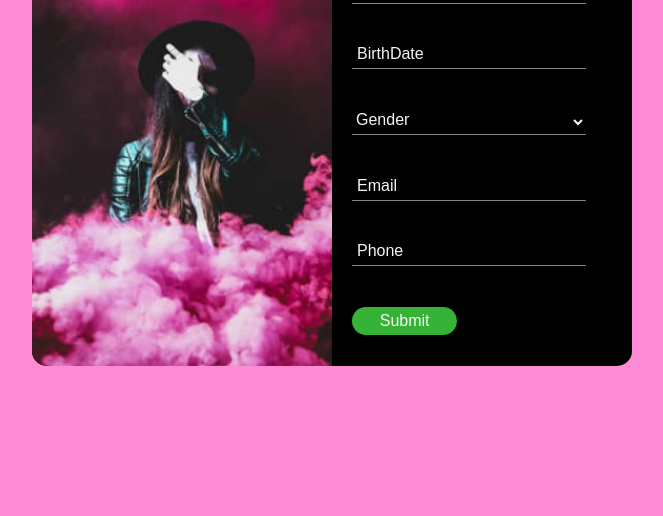
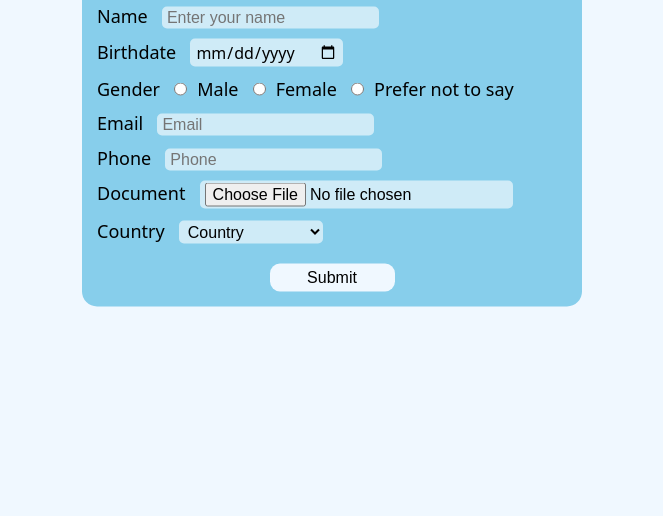
Before and after one commit to divyakumar31/web-programming, a plain HTML site: page practical4/practical4.html in a window 1280 px wide. Shown: the part 284-800 px from the top of the page, without its empty margins (308-971 px from the left). Drawn offline with Linux system fonts and the light colour scheme.

Commit message:
Practical3-4 completed

```diff
--- a/practical3/style.css
+++ b/practical3/style.css
@@ -85,7 +85,7 @@ p {
 .mission {
     width: 60%;
     margin: 15px auto;
-    text-align: justify;
+    text-align: left;
 }
 
 
--- a/practical4/practical4.html
+++ b/practical4/practical4.html
@@ -1,151 +1,143 @@
 <!DOCTYPE html>
 <html lang="en">
+
 <head>
     <meta charset="UTF-8">
     <meta name="viewport" content="width=device-width, initial-scale=1.0">
     <title>Registration Form</title>
     <style>
-        @import url('https://fonts.googleapis.com/css2?family=Poppins:wght@300;400;500;600;700&display=swap');
-
         * {
             margin: 0;
             padding: 0;
+            box-sizing: border-box;
         }
 
         body {
-            background-color: rgb(255, 139, 214);
-            font-family: 'Poppins', sans-serif;
+            background-color: aliceblue;
+            font-family: system-ui, -apple-system, BlinkMacSystemFont, 'Segoe UI', Roboto, Oxygen, Ubuntu, Cantarell, 'Open Sans', 'Helvetica Neue', sans-serif;
+            font-weight: 500;
         }
 
-        .container {
-            min-height: 100dvh;
-            display: flex;
-            align-items: center;
-            justify-content: center;
+        main {
+            position: absolute;
+            left: 50%;
+            top: 50%;
+            transform: translate(-50%, -50%);
+            width: min(60%, 500px);
+            background: skyblue;
+            border-radius: 15px;
         }
 
-        .form-container {
-            background-color: black;
-            width: 600px;
-            height: 500px;
-            border-radius: 15px;
+        form {
             display: flex;
+            flex-direction: column;
         }
 
-        .form-container>img {
-            object-fit: cover;
-            height: 100%;
-            width: 50%;
-            border-radius: 15px 0px 0px 15px;
+        form>div {
+            margin: 5px;
         }
 
-        .form-text {
-            margin: 20px;
-            display: flex;
-            flex-direction: column;
-            justify-content: space-around;
+        h1 {
+            margin: 15px 0px;
+            text-align: center;
         }
 
-        .form-text>h2 {
-            color: white;
-            /* color: rgb(193, 193, 193); */
-            font-size: 28px;
-            font-weight: 600;
+        label {
+            padding: 0px 10px;
+            font-size: 18px;
         }
 
         input,
         select {
-            margin-top: 20px;
-            background-color: transparent;
-            /* border: 0; */
-            /* color: rgb(137, 135, 135); */
-            color: whitesmoke;
+            background-color: rgba(255, 255, 255, 0.6);
             border: 0;
             outline: 0;
-            padding-left: 5px;
-            padding-bottom: 5px;
+            border-radius: 5px;
+            padding: 2px 5px;
             font-size: 16px;
-            color-scheme: dark;
-            border-bottom: 1px solid grey;
         }
 
-        select {
-            padding-left: 0px;
+        input[type=date] {
+            font-family: inherit;
         }
 
-        select>option {
-            background-color: rgb(62, 62, 62);
-            color: whitesmoke;
-        }
-
-        input:focus,
-        input::placeholder {
-            /* color: rgb(137, 135, 135); */
-            color: whitesmoke;
-        }
-
-        /* input[type='date' i], */
         input[type='date']::-webkit-calendar-picker-indicator {
             cursor: pointer;
         }
-
-        input[type=date] {
-            font-family: poppins, sans-serif;
-            font-size: 12px;
+        select>option {
+            background-color: rgba(165, 225, 243, 0.6);
         }
 
-        /* TODO: Add button style */
         button {
-            background: rgb(54, 179, 54);
-            /* background: rgb(53, 228, 53); */
             padding: 5px;
             font-size: 16px;
-            margin-top: 20px;
-            color-scheme: dark;
-            border-radius: 20px;
-            width: 45%;
-            color: whitesmoke;
+            margin: 15px auto;
+            border-radius: 10px;
+            width: 25%;
             cursor: pointer;
             border: 0;
+            background-color: aliceblue;
         }
 
         button:hover {
-            background: rgb(43, 141, 43);
+            background: rgb(247, 247, 247);
         }
     </style>
 </head>
 
 <body>
-    <!-- Create User Registration Form in HTML (Suggested to use fields like Name, Date of Birth, Gender, Email Id, Mobile No., Address, State, Education, Image Upload etc) using textbox, textarea, checkbox, radio button, select box, button, file upload etc.  -->
-    <div class="container">
-        <div class="form-container">
-            <img src="girlbg.png" alt="girl bg">
-            <div class="form-text">
-                <h2>Registration Info</h2>
-                <input type="text" placeholder="Name">
-                <!-- <input type="date" name="date" id="date" max="2023-11-09" min="2020-01-01" placeholder="BirthDate" required /> -->
-                <input type="text" name="date" id="date" onfocus="(this.type='date')" onblur="(this.type='text')"
-                    max="2023-11-09" min="2020-01-01" placeholder="BirthDate" required />
 
-                <select name="Gender" id="gender" required>
-                    <option value="" disabled selected>Gender</option>
-                    <option value="male">Male</option>
-                    <option value="female">Female</option>
-                    <option value="transgender">Transgender</option>
-                    <option value="prefer not to say">Prefer not to say</option>
+    <main>
+        <h1>Registration Form</h1>
+
+        <form action="/practical3/about.html" method="post">
+            <div class="name">
+                <label for="Name">Name</label>
+                <input type="text" name="Name" id="Name" placeholder="Enter your name" required>
+            </div>
+
+            <div class="birthdate">
+                <label for="date">Birthdate</label>
+                <input type="date" name="date" id="date" max="2024-1-31" min="1990-01-01" required />
+            </div>
+
+            <div class="gender">
+                <label>Gender</label>
+                <input type="radio" id="male" name="gender" value="Male"><label for="male">Male</label>
+                <input type="radio" id="female" name="gender" value="Female"><label for="female">Female</label>
+                <input type="radio" id="prefer not to say" name="gender" value="Prefer not to say"><label
+                    for="prefer not to say">Prefer not to say</label>
+            </div>
+
+            <div class="email">
+                <label for="email">Email</label>
+                <input type="email" name="email" id="email" placeholder="Email" required>
+            </div>
+
+            <div class="phone">
+                <label for="email">Phone</label>
+                <input type="tel" placeholder="Phone" pattern="[0-9]{3}-[0-9]{2}-[0-9]{3}" required>
+            </div>
+
+            <div class="document">
+                <label for="email">Document</label>
+                <input type="file" name="file" id="file">
+            </div>
+
+            <div class="country">
+                <label for="country">Country</label>
+                <select name="country" id="country" required>
+                    <option value="" disabled selected>Country</option>
+                    <option value="in">India</option>
+                    <option value="ru">Russia</option>
+                    <option value="usa">USA</option>
+                    <option value="uk">United Kingdom</option>
                 </select>
-                <!-- <input type="radio" name="Gender" value="male" id="male"><label for="male">Male</label> -->
-                <!-- <input type="radio" name="Gender" value="female" id="female"><label for="female">Female</label> -->
+            </div>
 
-
-                <input type="email" name="email" id="email" placeholder="Email" required>
-                <!-- <input type="tel" placeholder="Phone" max="12" min="10"> -->
-                <!-- <input type="number" placeholder="Phone" minlength="10" maxlength="12" required> -->
-                <input type="tel" placeholder="Phone" pattern="[0-9]{3}-[0-9]{2}-[0-9]{3}" required>
-                <button type="submit">Submit</button>
-            </div>
-        </div>
-    </div>
+            <button type="submit">Submit</button>
+        </form>
+    </main>
 </body>
 
 </html>
```
Also changed, not shown: practical3/practical3.html (+4 -12 lines), practical4/girlbg.png (deleted).
